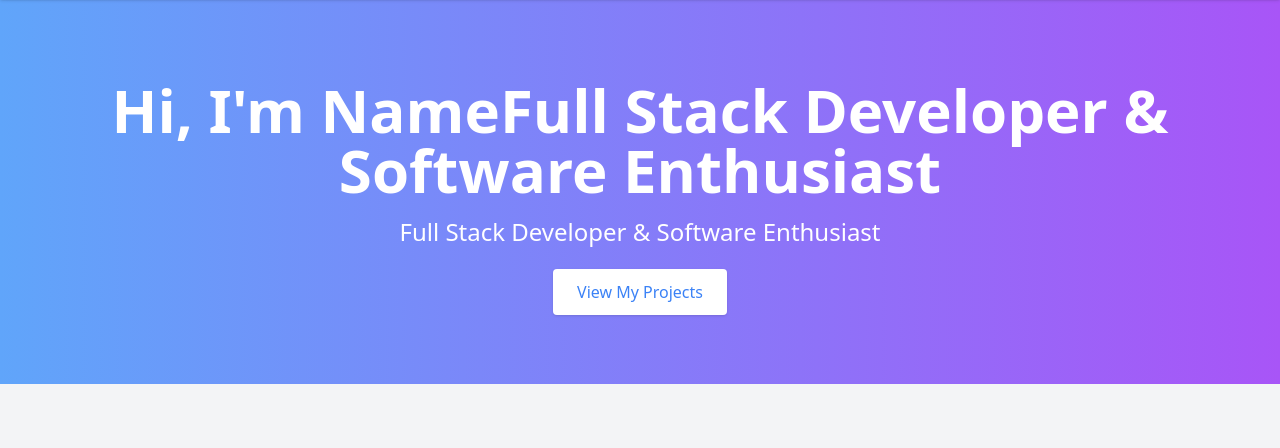
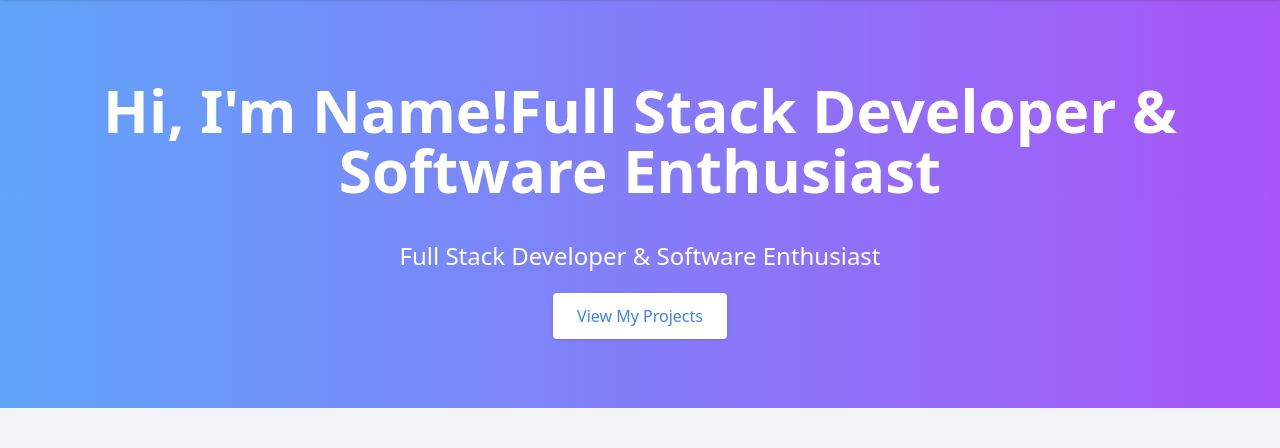
Before and after one commit to andrewachkar1/portfolio-website, a Flask app: page / in a window 1280 px wide. Shown: the part 60-508 px from the top of the page. Run offline with Flask 3, Linux system fonts and the light colour scheme; some libraries are stand-ins or nearby versions.

Commit message:
Update index.html

```diff
--- a/templates/index.html
+++ b/templates/index.html
@@ -1,7 +1,8 @@
 {% extends "base.html" %}
 {% block content %}
 <section class="text-center py-20 bg-gradient-to-r from-blue-400 to-purple-500 text-white">
-  <h1 class="text-4xl md:text-6xl font-bold mb-4">Hi, I'm Name</h1>
+  <h1 class="text-4xl md:text-6xl font-bold mb-4">Hi, I'm Name!</h1>
+  <br>
   <p class="text-xl md:text-2xl mb-8">Full Stack Developer & Software Enthusiast</p>
   <a href="/projects" class="bg-white text-blue-500 px-6 py-3 rounded shadow hover:shadow-lg transition">View My Projects</a>
 </section>
```
